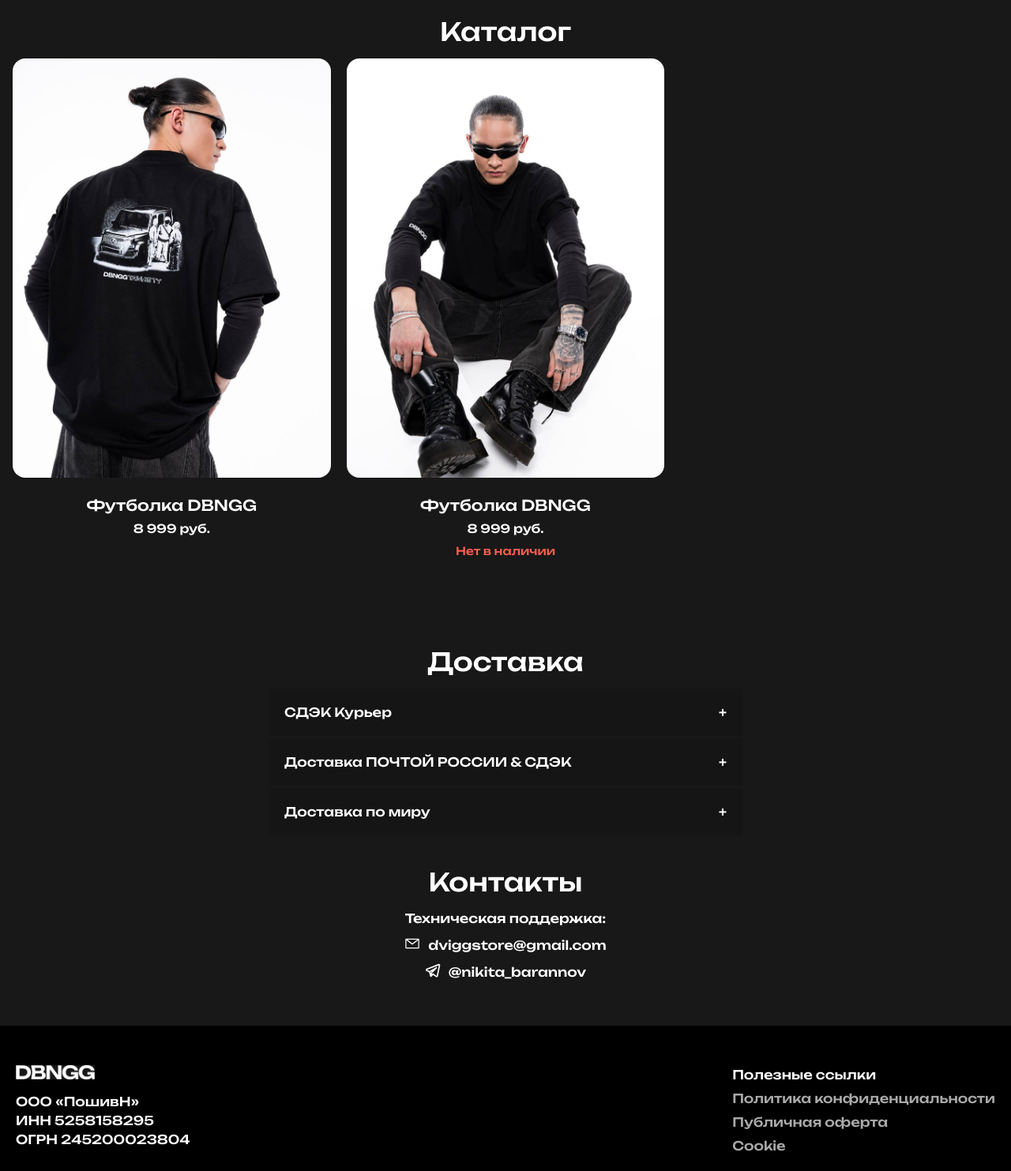
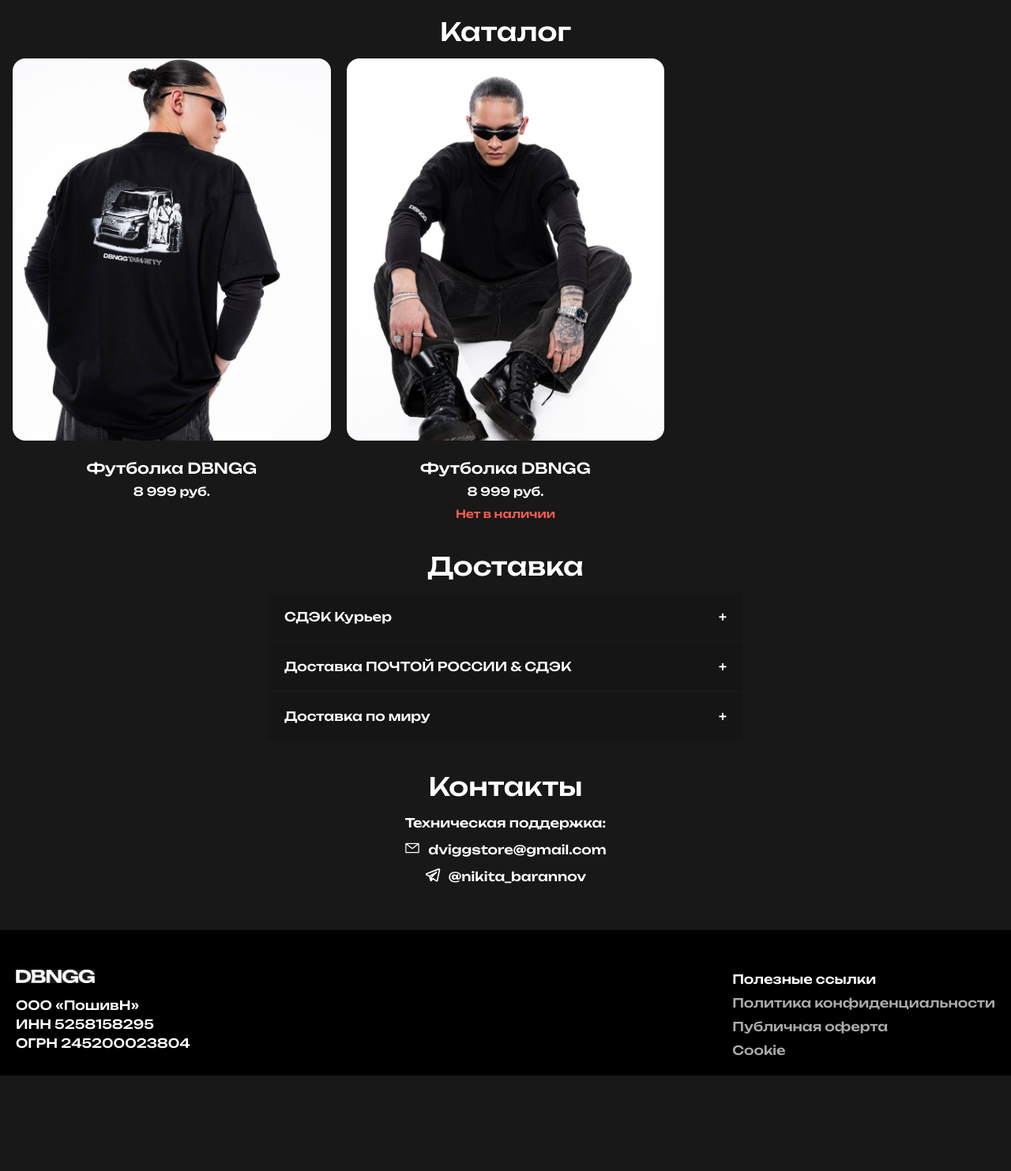
Before and after one commit to XHackerFinnX/DBNGG, a FastAPI app: template frontend/templates/index.html in a window 1280 px wide. Shown: the part 121-1604 px from the top of the page at 79% size. After the commit the page ends 1483 px from the top, so only its background shows below. Run offline with FastAPI, Linux system fonts and the light colour scheme; the template is opened without the code that fills it, so the values that code supplies are empty; parts of the project's set-up code (start-up, migrations or seed data) failed here and were passed over.

Commit message:
commit 3

```diff
--- a/frontend/static/css/index.css
+++ b/frontend/static/css/index.css
@@ -65,7 +65,8 @@ body {
 
 .product-card img {
     width: 100%;
-    height: 75%;
+    height: auto;
+    aspect-ratio: 5 / 6;
     object-fit: cover;
     border-radius: 16px;
     cursor: pointer;
@@ -129,6 +130,8 @@ body {
     text-align: left;
     color: var(--text-primary);
     padding: 0 15px;
+    background: var(--bg-primary-delivery);
+    font-size: 13px;
 }
 
 .contacts {
```
